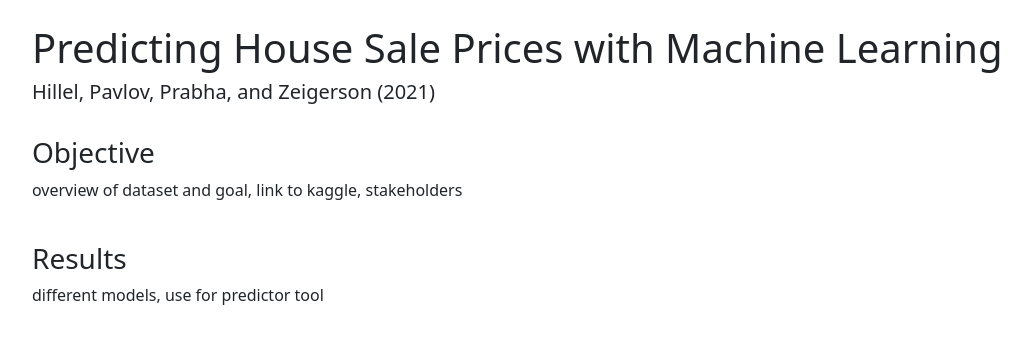
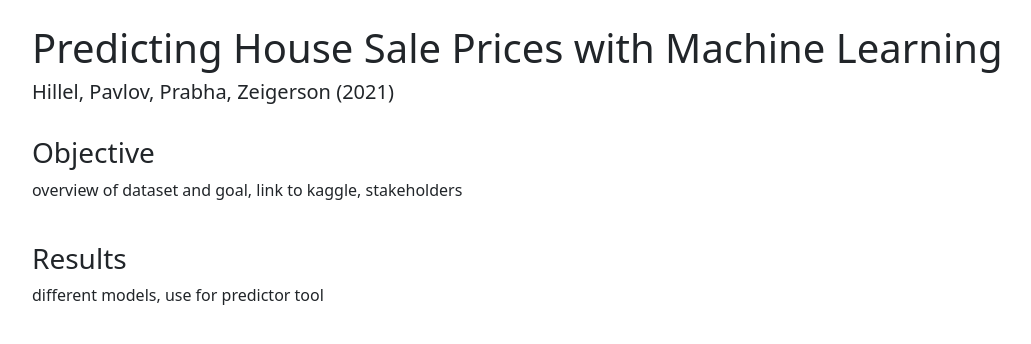
Before and after one commit to SwetaPrabh/Housing_Data_Analysis, a Flask app: page /home in a window 1280 px wide. Shown: the part 56-400 px from the top of the page, without its empty margins (50-1081 px from the left). Run offline with Flask 2, Linux system fonts and the light colour scheme.

```diff
--- a/flask app/templates/home.html
+++ b/flask app/templates/home.html
@@ -2,7 +2,7 @@
 
 {% block content %}
 <h1>Predicting House Sale Prices with Machine Learning</h1>
-<h5>Hillel, Pavlov, Prabha, and Zeigerson (2021)</h5>
+<h5>Hillel, Pavlov, Prabha, Zeigerson (2021)</h5>
 <br/>
 <h3>Objective</h3>
 <p>overview of dataset and goal, link to kaggle, stakeholders</p>
```
Also changed, not shown: 1 other file.
